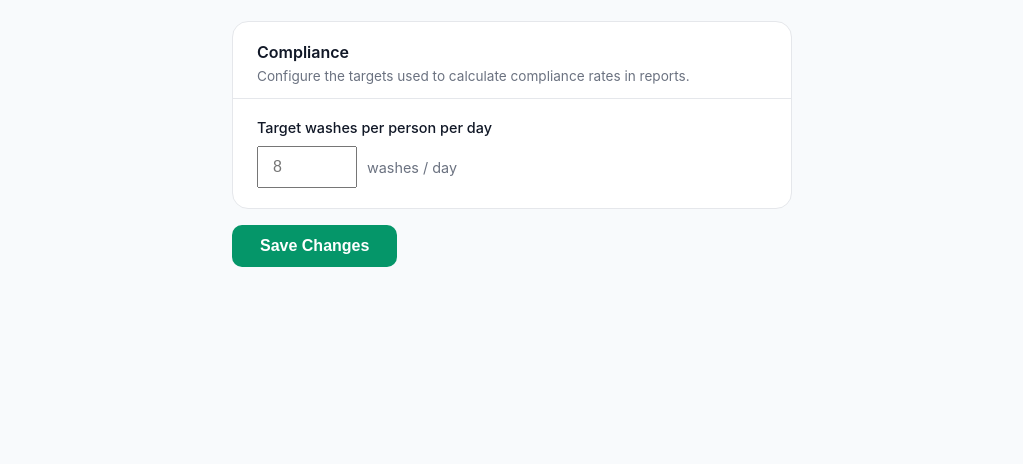
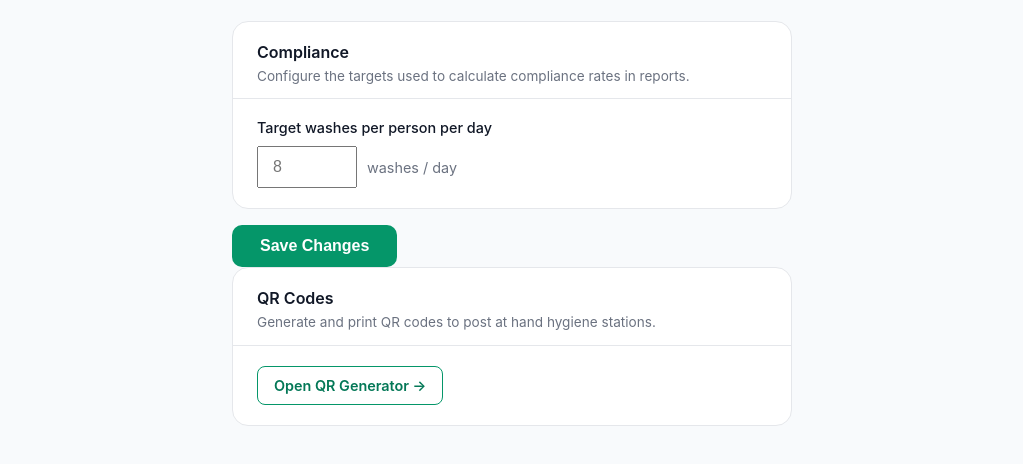
Before and after one commit to FlyinMayan/HygieneTracker, a website: page public/settings.html in a window 1280 px wide. Shown: the part 76-540 px from the top of the page, without its empty margins (128-1151 px from the left). Drawn offline with Linux system fonts and the light colour scheme; no server answers.

Commit message:
Add QR generator link to settings page

```diff
--- a/public/settings.html
+++ b/public/settings.html
@@ -39,6 +39,16 @@
       <button id="saveBtn">Save Changes</button>
       <span class="save-status" id="saveStatus"></span>
     </div>
+
+    <div class="settings-card">
+      <div class="settings-card-header">
+        <h2>QR Codes</h2>
+        <p>Generate and print QR codes to post at hand hygiene stations.</p>
+      </div>
+      <div class="settings-field">
+        <a href="/qr-generator" class="btn-link">Open QR Generator →</a>
+      </div>
+    </div>
   </div>
 
   <script src="/js/settings.js" defer></script>
--- a/public/style.css
+++ b/public/style.css
@@ -670,6 +670,20 @@ thead th.sort-desc {
 .save-status--ok    { color: var(--green); }
 .save-status--error { color: var(--red); }
 
+.btn-link {
+  display: inline-block;
+  text-decoration: none;
+  font-size: 0.9rem;
+  font-weight: 600;
+  color: var(--green-dark);
+  padding: 10px 16px;
+  border: 1.5px solid var(--green);
+  border-radius: 8px;
+  transition: background 0.15s;
+}
+
+.btn-link:hover { background: var(--green-light); }
+
 /* ── Theme toggle ── */
 .theme-toggle {
   width: auto;
```
